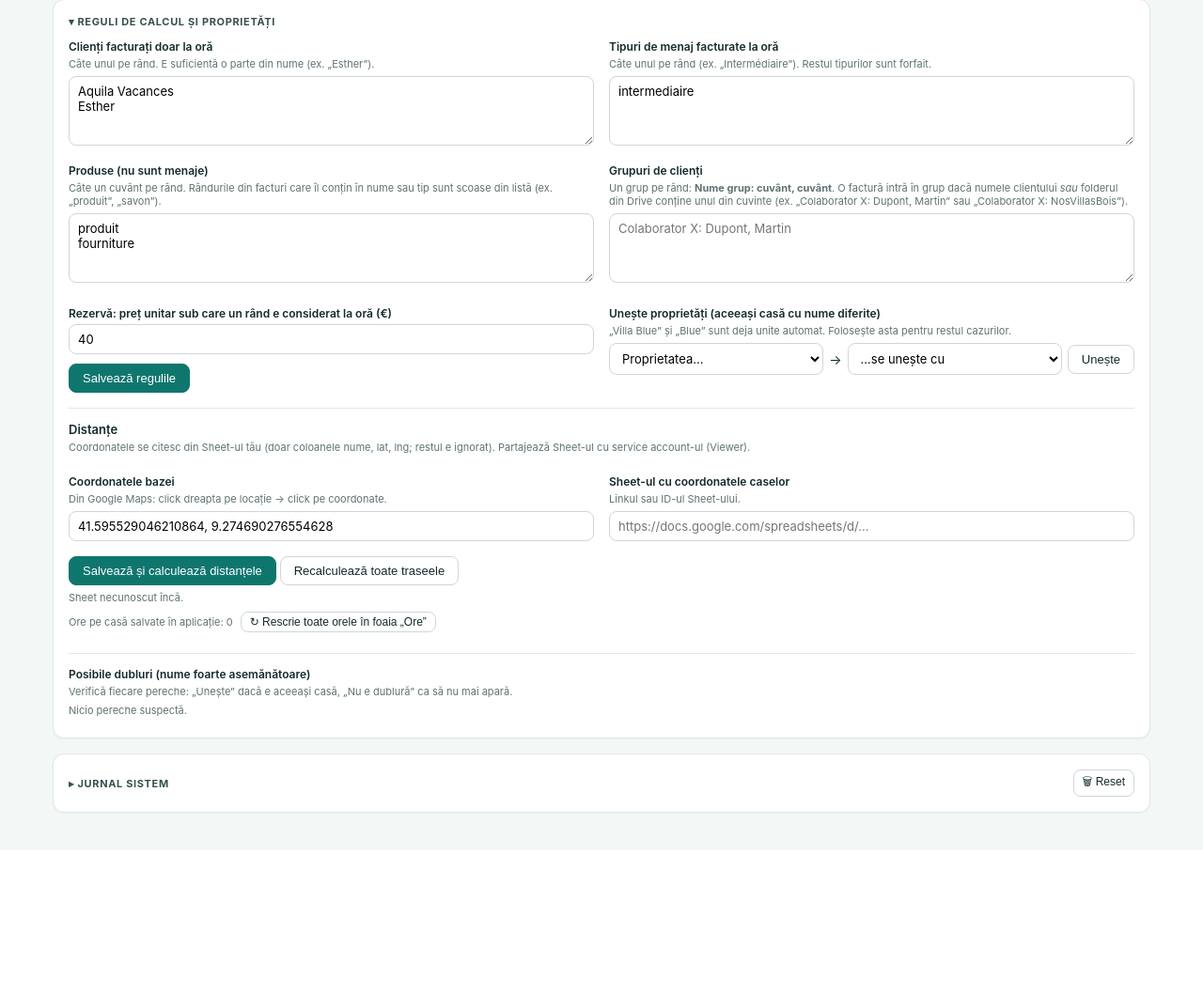
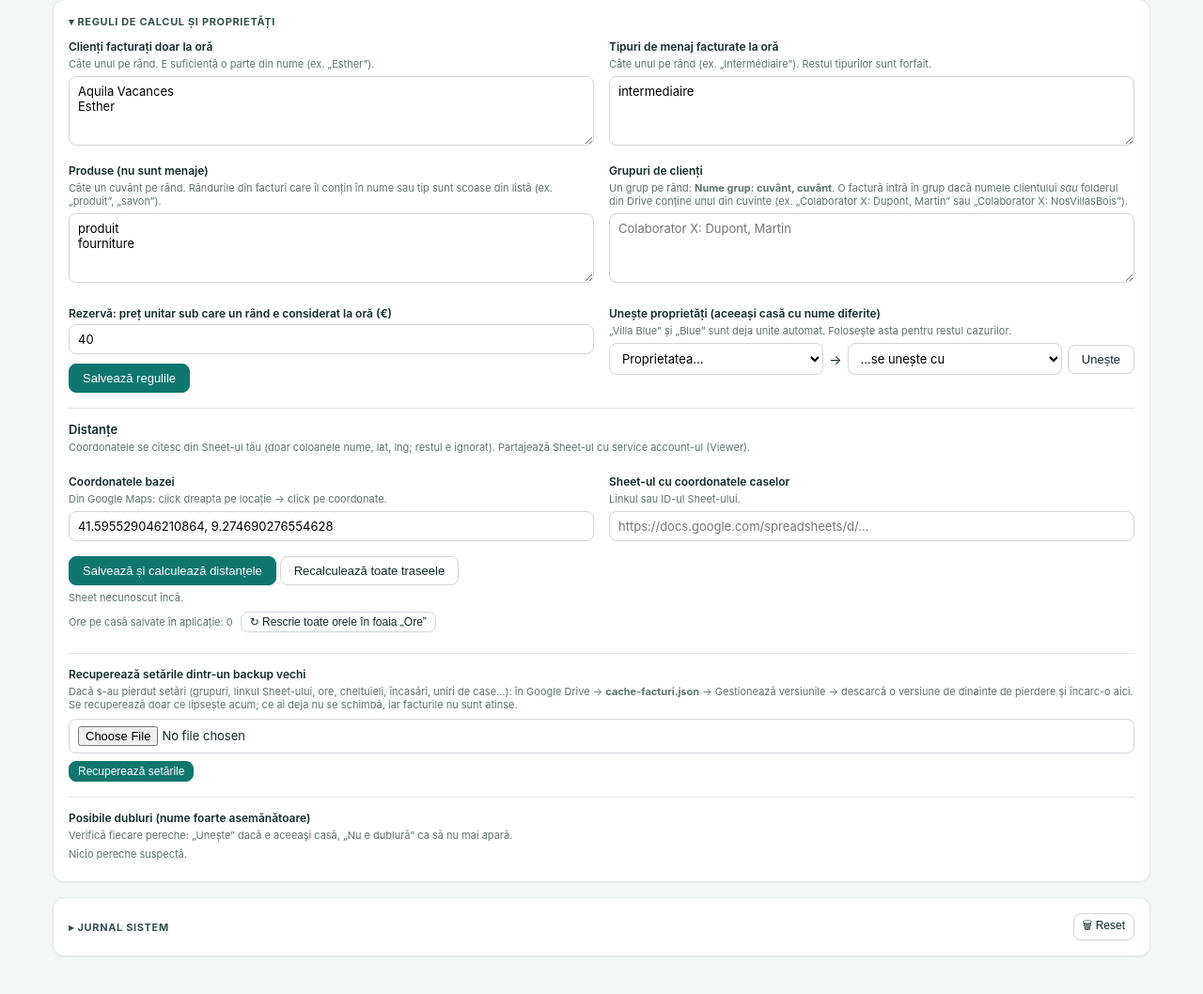
Before and after one commit to AlexVladX/Cleaning-App, a Flask app: page / in a window 1280 px wide, after a click on "REGULI DE CALCUL ȘI PROPRIETĂȚI". Shown: the part 637-1695 px from the top of the page at 94% size. Before the commit the page ends 1504 px from the top, so only its background shows below. Run offline with Flask 3, Linux system fonts and the light colour scheme; data that the repository does not hold is empty.

Commit message:
Add files via upload

```diff
--- a/cleaning-app/templates/index.html
+++ b/cleaning-app/templates/index.html
@@ -570,6 +570,9 @@
           <button class="btn" onclick="saveGeo(true)" title="Refă toate traseele de la zero">Recalculează toate traseele</button>
           <span class="saved" id="g-saved"></span><div class="hint" id="g-status" style="margin-top:6px"></div>
           <div class="hint" style="margin-top:8px;display:flex;gap:8px;align-items:center;flex-wrap:wrap"><span id="o-status"></span><button class="btn btn-sm" type="button" id="o-rewrite">↻ Rescrie toate orele în foaia „Ore”</button></div></div>
+        <div style="grid-column:1/-1;border-top:1px solid var(--line);padding-top:14px"><label>Recuperează setările dintr-un backup vechi</label>
+          <div class="hint">Dacă s-au pierdut setări (grupuri, linkul Sheet-ului, ore, cheltuieli, încasări, uniri de case…): în Google Drive → <b>cache-facturi.json</b> → Gestionează versiunile → descarcă o versiune de dinainte de pierdere și încarc-o aici. Se recuperează doar ce lipsește acum; ce ai deja nu se schimbă, iar facturile nu sunt atinse.</div>
+          <div style="display:flex;gap:8px;align-items:center;flex-wrap:wrap;margin-top:8px"><input type="file" id="r-file" accept=".json,application/json"><button class="btn btn-dark btn-sm" type="button" id="r-btn">Recuperează setările</button><span class="hint" id="r-status"></span></div></div>
         <div style="grid-column:1/-1;border-top:1px solid var(--line);padding-top:14px"><label>Posibile dubluri (nume foarte asemănătoare)</label><div class="hint">Verifică fiecare pereche: „Unește” dacă e aceeași casă, „Nu e dublură” ca să nu mai apară.</div><div class="sugg-list" id="sugg-list"></div></div>
       </div>
     </details>
@@ -1605,6 +1608,15 @@ async function loadSettings(data) {
   $('m-list').innerHTML = (s.unite || []).map(u => `<div class="merge-item"><span>${esc(u.din_nume || u.din)} → <b>${esc(u.in_nume)}</b></span><button class="link-btn" data-unmerge="${esc(u.din)}">anulează</button></div>`).join('');
 }
 $('m-list').addEventListener('click', e => { const b = e.target.closest('[data-unmerge]'); if (b) unmerge(b.dataset.unmerge); });
+$('r-btn').addEventListener('click', async () => {
+  const f = $('r-file').files[0]; if (!f) { $('r-status').textContent = 'Alege întâi fișierul cache-facturi.json descărcat din Drive.'; return; }
+  $('r-status').textContent = 'Citesc backup-ul…';
+  const fd = new FormData(); fd.append('fisier', f);
+  const r = await fetch('/api/restaureaza-setari', {method: 'POST', body: fd}); const j = await r.json();
+  if (!r.ok) { $('r-status').textContent = '⚠ ' + (j.error || 'Eroare'); return; }
+  $('r-status').textContent = j.recuperat.length ? `✓ Recuperat (backup din ${j.salvat_la || '?'}): ${j.recuperat.join(', ')}` : (j.msg || 'Nimic nou de recuperat');
+  lastDataKey = null; loadSettings(); fetchState(); fetchAnalytics();
+});
 $('o-rewrite').addEventListener('click', async () => {
   $('o-status').textContent = 'Scriu orele în Sheet…';
   const j = await post('/api/ore/rescrie', {});
```
